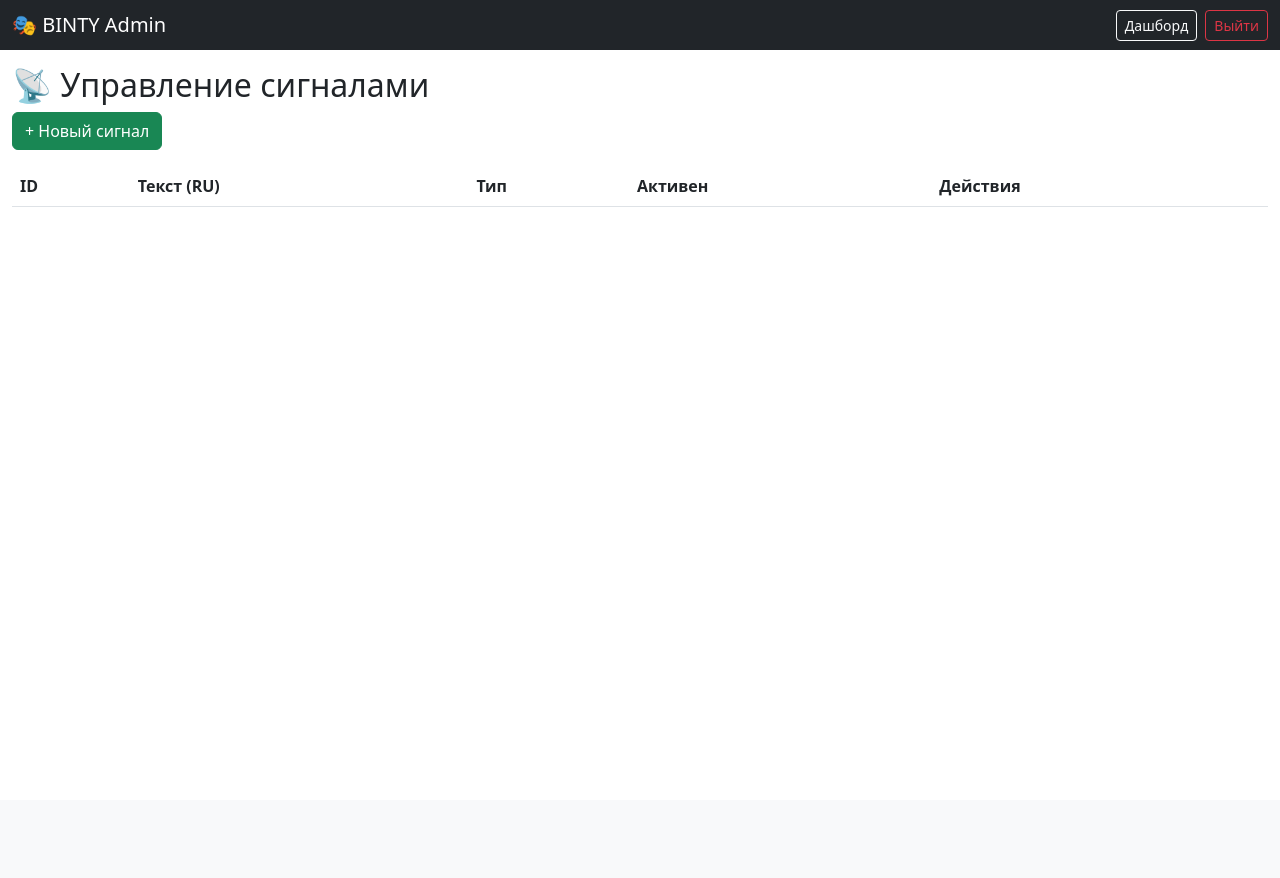
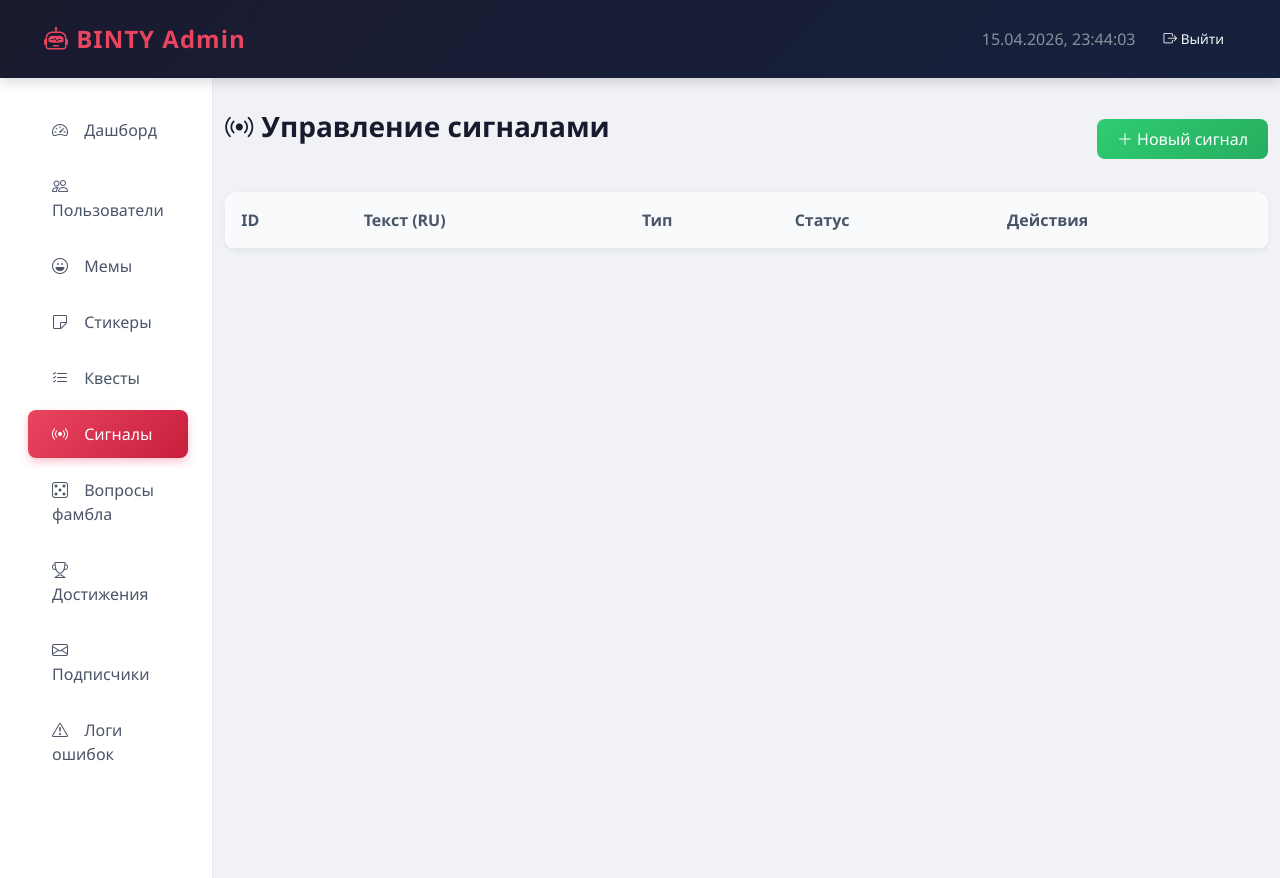
Before and after one commit to NonPlayableC/Fumble-bot.v2, a Flask app: template admin/templates/signals.html in a window 1280 px wide. Before the commit the page ends 207 px from the top, so only its background shows below. Run offline with Flask 3, Linux system fonts and the light colour scheme; the template is opened without the code that fills it, so the values that code supplies are empty.

Commit message:
Update signals.html

```diff
--- a/admin/templates/signals.html
+++ b/admin/templates/signals.html
@@ -5,40 +5,64 @@
     <meta name="viewport" content="width=device-width, initial-scale=1.0">
     <title>Сигналы — BINTY Admin</title>
     <link href="https://cdn.jsdelivr.net/npm/bootstrap@5.3.0/dist/css/bootstrap.min.css" rel="stylesheet">
+    <link rel="stylesheet" href="https://cdn.jsdelivr.net/npm/bootstrap-icons@1.11.0/font/bootstrap-icons.css">
+    <link rel="stylesheet" href="/static/style.css">
 </head>
 <body>
-    <nav class="navbar navbar-dark bg-dark">
+    <nav class="navbar navbar-dark">
         <div class="container-fluid">
-            <span class="navbar-brand mb-0 h1">🎭 BINTY Admin</span>
-            <div class="d-flex">
-                <a href="/" class="btn btn-outline-light btn-sm me-2">Дашборд</a>
-                <a href="/logout" class="btn btn-outline-danger btn-sm">Выйти</a>
+            <span class="navbar-brand"><i class="bi bi-robot"></i> BINTY Admin</span>
+            <div class="d-flex align-items-center">
+                <span class="text-white-50 me-3" id="currentTime"></span>
+                <a href="/logout" class="btn btn-outline-light btn-sm"><i class="bi bi-box-arrow-right"></i> Выйти</a>
             </div>
         </div>
     </nav>
 
-    <div class="container-fluid mt-3">
-        <h2>📡 Управление сигналами</h2>
+    <div class="container-fluid">
+        <div class="row">
+            <nav class="col-md-2 d-md-block sidebar">
+                <div class="position-sticky">
+                    <ul class="nav flex-column">
+                        <li class="nav-item"><a class="nav-link" href="/"><i class="bi bi-speedometer2"></i> Дашборд</a></li>
+                        <li class="nav-item"><a class="nav-link" href="/users"><i class="bi bi-people"></i> Пользователи</a></li>
+                        <li class="nav-item"><a class="nav-link" href="/memes"><i class="bi bi-emoji-laughing"></i> Мемы</a></li>
+                        <li class="nav-item"><a class="nav-link" href="/stickers"><i class="bi bi-sticky"></i> Стикеры</a></li>
+                        <li class="nav-item"><a class="nav-link" href="/quests"><i class="bi bi-list-check"></i> Квесты</a></li>
+                        <li class="nav-item"><a class="nav-link active" href="/signals"><i class="bi bi-broadcast"></i> Сигналы</a></li>
+                        <li class="nav-item"><a class="nav-link" href="/fumble"><i class="bi bi-dice-5"></i> Вопросы фамбла</a></li>
+                        <li class="nav-item"><a class="nav-link" href="/achievements"><i class="bi bi-trophy"></i> Достижения</a></li>
+                        <li class="nav-item"><a class="nav-link" href="/subscribers"><i class="bi bi-envelope"></i> Подписчики</a></li>
+                        <li class="nav-item"><a class="nav-link" href="/logs"><i class="bi bi-exclamation-triangle"></i> Логи ошибок</a></li>
+                    </ul>
+                </div>
+            </nav>
 
-        <div class="row mb-3">
-            <div class="col-md-8">
-                <button class="btn btn-success" onclick="openModal(null)">+ Новый сигнал</button>
-            </div>
+            <main class="col-md-10 ms-sm-auto">
+                <div class="d-flex justify-content-between align-items-center mb-4">
+                    <h2 class="page-title"><i class="bi bi-broadcast me-2"></i>Управление сигналами</h2>
+                    <button class="btn btn-success" onclick="openModal(null)"><i class="bi bi-plus-lg"></i> Новый сигнал</button>
                 </div>
 
+                <div class="card fade-in">
+                    <div class="card-body p-0">
                         <div class="table-responsive">
-            <table class="table table-striped">
+                            <table class="table table-hover mb-0">
                                 <thead>
                                     <tr>
                                         <th>ID</th>
                                         <th>Текст (RU)</th>
                                         <th>Тип</th>
-                        <th>Активен</th>
+                                        <th>Статус</th>
                                         <th>Действия</th>
                                     </tr>
                                 </thead>
                                 <tbody id="signalsTable"></tbody>
                             </table>
+                        </div>
+                    </div>
+                </div>
+            </main>
         </div>
     </div>
 
@@ -47,35 +71,31 @@
         <div class="modal-dialog modal-lg">
             <div class="modal-content">
                 <div class="modal-header">
-                    <h5 class="modal-title" id="modalTitle">Новый сигнал</h5>
+                    <h5 class="modal-title" id="modalTitle"><i class="bi bi-plus-circle me-2"></i>Новый сигнал</h5>
                     <button type="button" class="btn-close" data-bs-dismiss="modal"></button>
                 </div>
                 <div class="modal-body">
                     <input type="hidden" id="signalId">
 
-                    <ul class="nav nav-tabs">
+                    <ul class="nav nav-tabs mb-3">
                         <li class="nav-item"><a class="nav-link active" data-bs-toggle="tab" href="#tab-ru">RU</a></li>
                         <li class="nav-item"><a class="nav-link" data-bs-toggle="tab" href="#tab-en">EN</a></li>
                         <li class="nav-item"><a class="nav-link" data-bs-toggle="tab" href="#tab-es">ES</a></li>
                         <li class="nav-item"><a class="nav-link" data-bs-toggle="tab" href="#tab-zh">ZH</a></li>
                     </ul>
 
-                    <div class="tab-content mt-3">
+                    <div class="tab-content">
                         <div class="tab-pane fade show active" id="tab-ru">
-                            <label class="form-label">Текст сигнала (RU)</label>
-                            <textarea id="text_ru" class="form-control" rows="3"></textarea>
+                            <textarea id="text_ru" class="form-control" rows="3" placeholder="Текст сигнала на русском"></textarea>
                         </div>
                         <div class="tab-pane fade" id="tab-en">
-                            <label class="form-label">Текст сигнала (EN)</label>
-                            <textarea id="text_en" class="form-control" rows="3"></textarea>
+                            <textarea id="text_en" class="form-control" rows="3" placeholder="Текст сигнала на английском"></textarea>
                         </div>
                         <div class="tab-pane fade" id="tab-es">
-                            <label class="form-label">Текст сигнала (ES)</label>
-                            <textarea id="text_es" class="form-control" rows="3"></textarea>
+                            <textarea id="text_es" class="form-control" rows="3" placeholder="Текст сигнала на испанском"></textarea>
                         </div>
                         <div class="tab-pane fade" id="tab-zh">
-                            <label class="form-label">Текст сигнала (ZH)</label>
-                            <textarea id="text_zh" class="form-control" rows="3"></textarea>
+                            <textarea id="text_zh" class="form-control" rows="3" placeholder="Текст сигнала на китайском"></textarea>
                         </div>
                     </div>
 
@@ -96,8 +116,8 @@
                     </div>
                 </div>
                 <div class="modal-footer">
-                    <button type="button" class="btn btn-secondary" data-bs-dismiss="modal">Отмена</button>
-                    <button type="button" class="btn btn-primary" onclick="saveSignal()">Сохранить</button>
+                    <button type="button" class="btn btn-outline-secondary" data-bs-dismiss="modal">Отмена</button>
+                    <button type="button" class="btn btn-primary" onclick="saveSignal()"><i class="bi bi-check-lg"></i> Сохранить</button>
                 </div>
             </div>
         </div>
@@ -107,6 +127,12 @@
     <script>
         let signalModal;
         let signals = [];
+
+        function updateTime() {
+            document.getElementById('currentTime').textContent = new Date().toLocaleString('ru-RU');
+        }
+        updateTime();
+        setInterval(updateTime, 1000);
 
         document.addEventListener('DOMContentLoaded', () => {
             signalModal = new bootstrap.Modal(document.getElementById('signalModal'));
@@ -118,15 +144,20 @@
             signals = await res.json();
 
             const tbody = document.getElementById('signalsTable');
+            if (signals.length === 0) {
+                tbody.innerHTML = '<tr><td colspan="5" class="text-center py-4 text-muted">Нет сигналов</td></tr>';
+                return;
+            }
+
             tbody.innerHTML = signals.map(s => `
                 <tr>
                     <td>${s.id}</td>
-                    <td>${(s.text_ru || '').substring(0, 50)}...</td>
-                    <td>${s.signal_type || 'normal'}</td>
-                    <td>${s.is_active ? '✅' : '❌'}</td>
+                    <td>${(s.text_ru || '').substring(0, 50)}…</td>
+                    <td><span class="badge bg-info">${s.signal_type || 'normal'}</span></td>
+                    <td>${s.is_active ? '<span class="badge badge-success">Активен</span>' : '<span class="badge badge-danger">Выкл</span>'}</td>
                     <td>
-                        <button class="btn btn-sm btn-primary" onclick="openModal(${s.id})">✏️</button>
-                        <button class="btn btn-sm btn-danger" onclick="deleteSignal(${s.id})">🗑️</button>
+                        <button class="btn btn-sm btn-outline-primary me-1" onclick="openModal(${s.id})"><i class="bi bi-pencil"></i></button>
+                        <button class="btn btn-sm btn-outline-danger" onclick="deleteSignal(${s.id})"><i class="bi bi-trash"></i></button>
                     </td>
                 </tr>
             `).join('');
@@ -135,7 +166,7 @@
         function openModal(id) {
             const signal = id ? signals.find(s => s.id === id) : null;
             document.getElementById('signalId').value = id || '';
-            document.getElementById('modalTitle').textContent = id ? 'Редактировать сигнал' : 'Новый сигнал';
+            document.getElementById('modalTitle').innerHTML = id ? '<i class="bi bi-pencil-square me-2"></i>Редактировать сигнал' : '<i class="bi bi-plus-circle me-2"></i>Новый сигнал';
 
             document.getElementById('text_ru').value = signal?.text_ru || '';
             document.getElementById('text_en').value = signal?.text_en || '';
```
Lines whose indentation alone changed are shown as unchanged.
